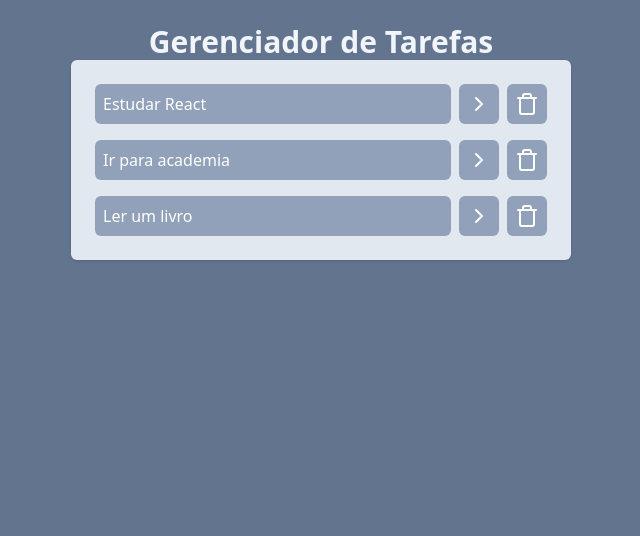
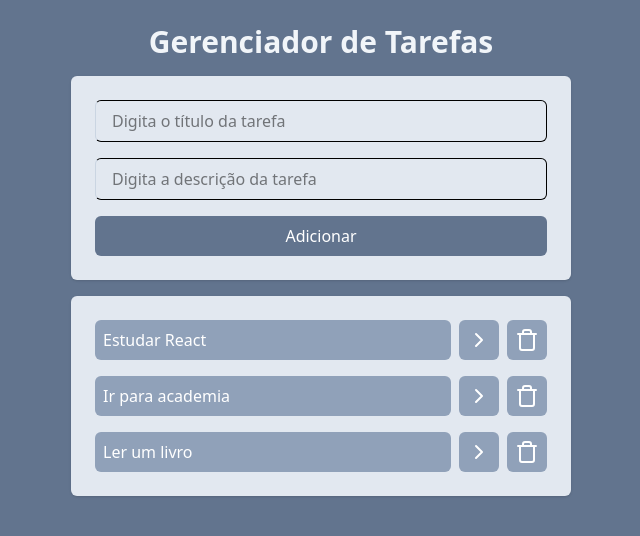
Before and after one commit to robsonmonteirolacerda/projeto-react, a React (Vite) app: page / in a window 1280 px wide. Shown: the top 536 px of the page, without its empty margins (319-959 px from the left). Built offline with nearby package versions, Linux system fonts and the light colour scheme.

Commit message:
feat: Implementado botão de adicionar taskse

```diff
--- a/src/App.jsx
+++ b/src/App.jsx
@@ -41,13 +41,23 @@
     setTasks(newTasks);
   }
 
+  function onAddTaskSubmit(title, description) {
+    const newTask = {
+      id: tasks.length + 1,
+      title,
+      description,
+      isCompleted: false,
+    };
+    setTasks([...tasks, newTask]);
+  }
+
   return (
     <div className="w-screen h-screen bg-slate-500 flex justify-center p-6">
-      <div className="w-[500px]">
+      <div className="w-[500px] space-y-4">
         <h1 className="text-3xl text-slate-100 font-bold text-center">
           Gerenciador de Tarefas
         </h1>
-        <AddTask />
+        <AddTask onAddTaskSubmit={onAddTaskSubmit} />
         <Tasks
           tasks={tasks}
           onTaskClick={onTaskClick}
--- a/src/components/AddTask.jsx
+++ b/src/components/AddTask.jsx
@@ -1,5 +1,33 @@
-function AddTask() {
-  <h1>Add Task</h1>;
+import { useState } from "react";
+
+function AddTask({ onAddTaskSubmit }) {
+  const [title, setTitle] = useState("");
+  const [description, setDescription] = useState("");
+
+  return (
+    <div className="space-y-4 p-6 bg-slate-200 rounded-md shadow flex flex-col">
+      <input
+        type="text"
+        placeholder="Digita o título da tarefa"
+        className="border border-s-slate-300 outline-slate-400 px-4 py-2 rounded-md"
+        value={title}
+        onChange={(event) => setTitle(event.target.value)}
+      />
+      <input
+        type="text"
+        placeholder="Digita a descrição da tarefa"
+        className="border border-s-slate-300 outline-slate-400 px-4 py-2 rounded-md"
+        value={description}
+        onChange={(event) => setDescription(event.target.value)}
+      />
+      <button
+        onClick={() => onAddTaskSubmit(title, description)}
+        className="bg-slate-500 text-white px-4 py-2 rounded-md font-medium"
+      >
+        Adicionar
+      </button>
+    </div>
+  );
 }
 
 export default AddTask;
```
